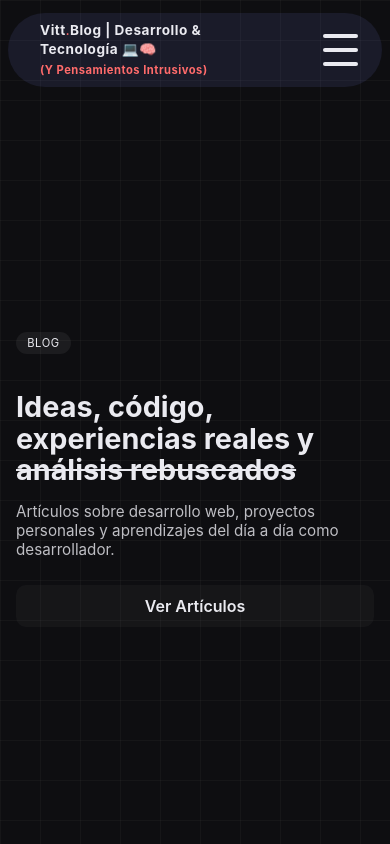
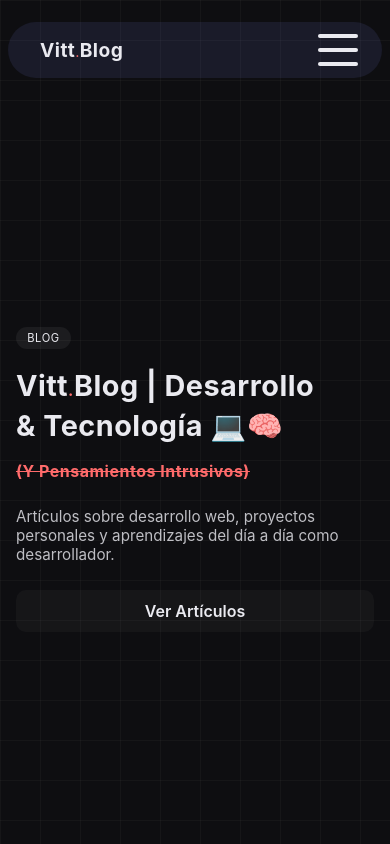
Before and after one commit to VittoLym/vittblog, a Vue app: page / in a window 390 px wide. Shown: the top 844 px of the page. Built offline with nearby package versions, Linux system fonts and the light colour scheme; no server answers; what @vueuse/head would draw is missing.

Commit message:
stetics changes

```diff
--- a/src/App.vue
+++ b/src/App.vue
@@ -28,7 +28,7 @@
     <header class="header">
       <div class="header-inner">
         <article class="main_header">
-          <h1 class="logo">Vitt<span>.</span>Blog | Desarrollo & Tecnología 💻🧠<br><span>(Y Pensamientos Intrusivos)</span></h1>
+          <h1 class="logo">Vitt<span>.</span>Blog</h1>
         </article>
         <aside class="buttons">
           <nav class="nav" >
@@ -381,7 +381,7 @@ body {
     display: none;
   }
   .logo {
-    font-size: .85rem;
+    font-size: 1.2rem;
     line-height: 1.4;
     width: 80%;
   }
--- a/src/components/ArticlesCard.vue
+++ b/src/components/ArticlesCard.vue
@@ -45,7 +45,7 @@ function goArticle(event){
         />
       </div>
       <div class="body">
-        <header class="header">
+        <header class="card-header">
           <div>
             <h2 class="title">{{ article.title }}</h2>
             <span class="owner">✍️ {{ article.owner_name }}</span>
@@ -123,7 +123,7 @@ function goArticle(event){
   width: max-content;
 }
 .card {
-  background: linear-gradient(180deg, #15151b, #101015);
+  background-color: var(--bg);
   border-radius: 10px;
   transition: transform .25s ease;
   height: 33vh;
@@ -135,13 +135,16 @@ function goArticle(event){
 }
 
 /* Header */
-.header {
+.card-header {
   display: flex;
   justify-content: space-between;
   align-items: center;
   gap: 1rem;
   padding: 0.3rem .5rem ;
-  border-radius: 10px;
+  border-radius: 0 0 10px 10px;
+  background: linear-gradient(180deg, #15151b, #101015);
+  backdrop-filter: blur(12px);
+  border-bottom: 1px solid #1f1f27;
 }
 
 .title {
@@ -234,19 +237,19 @@ function goArticle(event){
   .body{
     height: 10vh;
   }
-  .body .header{
+  .body .card-header{
     overflow: hidden;
   }
-  .body .header .title{
+  .body .card-header .title{
     white-space: nowrap;
     overflow: hidden;
     text-overflow: ellipsis;
     width: 100%;
   }
-  .header div{
+  .card-header div{
     width: 70%;
   }
-  .header .actions{
+  .card-header .actions{
     justify-content: end;
   }
   .read{
--- a/src/components/BlogsContainer.vue
+++ b/src/components/BlogsContainer.vue
@@ -7,18 +7,11 @@
         <section class="layout">
             <div class="hero">
                 <span class="badge">Blog</span>
-
-        <h1>
-          Ideas, código,<br />
-          experiencias reales y<br />
-          <s>análisis rebuscados</s>
-        </h1>
-
+                <h1 class="logo">Vitt<span>.</span>Blog | Desarrollo & Tecnología 💻🧠<br><span><s>(Y Pensamientos Intrusivos)</s></span></h1>
                 <p>
                     Artículos sobre desarrollo web, proyectos personales
                     y aprendizajes del día a día como desarrollador.
                 </p>
-
                 <div class="actions">
                     <a href="#posts" class="primary">Ver Artículos</a>
                     <router-link class="primary" to="/article/new" v-if="isLogged">+ Nuevo Artículo</router-link>
@@ -31,6 +24,7 @@
 .Blog_Container{
     height: 90vh;
     display: flex;
+    flex-direction: column;
     justify-content: center;
     border-bottom: 1px solid #1f1f27;
     background-color: var(--bg);
@@ -48,8 +42,26 @@
 }
 .layout{
     display: flex;
-    justify-content: center;
+    padding:2rem 1rem;
+}
+.presentation{
+    display: flex;
+    flex-direction: column;
     align-items: center;
+}
+.logo{
+    font-size: 1.5rem;
+    padding: .25rem 0;
+    font-weight: 700;
+    letter-spacing: 0.5px;
+    align-items: center;
+    width: 90%;
+    height: 130px;
+    margin:0;
+}
+.logo span {
+    color: var(--negative);
+    font-size:1rem;
 }
 .hero {
   max-width: 620px;
@@ -67,10 +79,10 @@
   margin-bottom: .8rem;
 }
 
-.hero h1 {
-  font-size: 2.4rem;
+.hero h2 {
   line-height: 1.1;
   margin-bottom: 1rem;
+  margin-top: .5rem;
 }
 
 .hero p {
@@ -115,7 +127,8 @@
 @media (max-width: 600px) {
   .layout {
     width: 100%;
-    padding: 1.5rem 1rem;
+    padding: 2rem 1rem;
+    margin:0;
   }
 
   .hero h1 {
```
Lines whose indentation alone changed are shown as unchanged.
